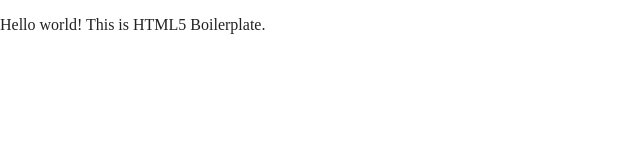
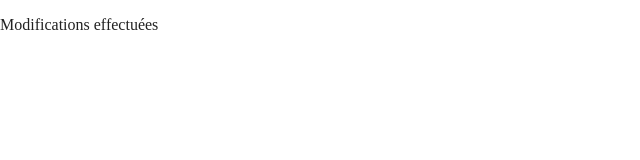
Before and after one commit to LounesKadri/git_try, a website built with Parcel: page index.html in a window 1280 px wide. Shown: the whole page, without its empty margins (0-640 px from the left). Built offline with nearby package versions, Linux system fonts and the light colour scheme.

Commit message:
principal

```diff
--- a/index.html
+++ b/index.html
@@ -25,7 +25,16 @@
 <body>
 
   <!-- Add your site or application content here -->
-  <p>Hello world! This is HTML5 Boilerplate.</p>
+  <p>Modifications effectuées</p>
+
+
+
+
+
+
+
+
+
   <script src="js/vendor/modernizr-3.11.2.min.js"></script>
   <script src="js/plugins.js"></script>
   <script src="js/main.js"></script>
```
